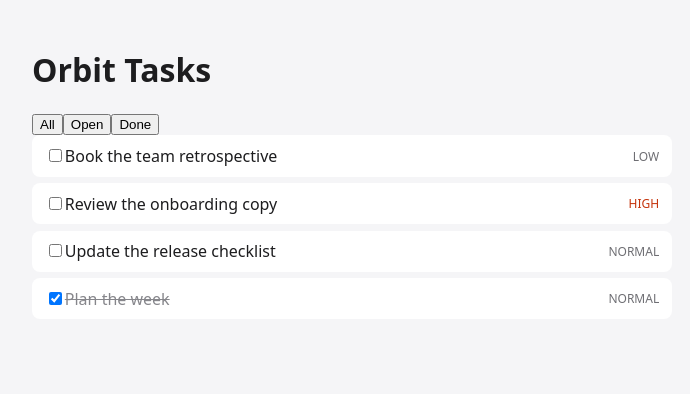
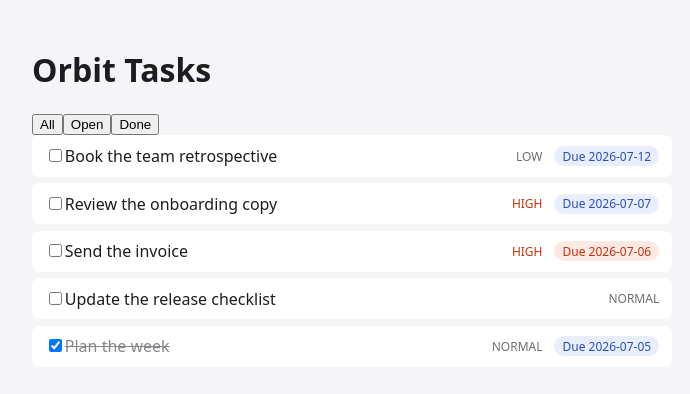
Before and after one commit to innesta-git-demo/orbit-tasks, a React (Vite) app: page / in a window 1280 px wide. Shown: the top 394 px of the page, without its empty margins (288-978 px from the left). Built offline with nearby package versions, Linux system fonts and the light colour scheme.

Commit message:
Add due dates to tasks

```diff
--- /dev/null
+++ b/src/components/TaskBadge.tsx
@@ -0,0 +1,10 @@
+import { dueDateLabel, todayAsCalendarDate } from "../filters/dueDate";
+import { isOverdue } from "../filters/overdue";
+import type { Task } from "../types";
+
+export function TaskBadge({ task }: { task: Task }) {
+  const today = todayAsCalendarDate();
+  const label = dueDateLabel(task, today);
+  if (label === undefined) return null;
+  return <span className={isOverdue(task, today) ? "badge overdue" : "badge"}>{label}</span>;
+}
--- a/src/components/TaskListItem.tsx
+++ b/src/components/TaskListItem.tsx
@@ -1,4 +1,5 @@
 import type { Task } from "../types";
+import { TaskBadge } from "./TaskBadge";
 
 interface TaskListItemProps {
   task: Task;
@@ -13,6 +14,7 @@ export function TaskListItem({ task, onToggle }: TaskListItemProps) {
         <span className="task-title">{task.title}</span>
       </label>
       <span className={`priority priority-${task.priority}`}>{task.priority}</span>
+      <TaskBadge task={task} />
     </li>
   );
 }
--- a/src/data/sampleTasks.ts
+++ b/src/data/sampleTasks.ts
@@ -1,8 +1,16 @@
 import type { Task } from "../types";
 
+/** A calendar date some days from today, so the sample tasks never all fall overdue. */
+function inDays(days: number): string {
+  const date = new Date();
+  date.setDate(date.getDate() + days);
+  return date.toLocaleDateString("en-CA");
+}
+
 export const sampleTasks: Task[] = [
-  { id: "1", title: "Plan the week", done: true, priority: "normal" },
-  { id: "2", title: "Review the onboarding copy", done: false, priority: "high" },
-  { id: "3", title: "Book the team retrospective", done: false, priority: "low" },
+  { id: "1", title: "Plan the week", done: true, priority: "normal", dueDate: inDays(-2) },
+  { id: "2", title: "Review the onboarding copy", done: false, priority: "high", dueDate: inDays(0) },
+  { id: "3", title: "Book the team retrospective", done: false, priority: "low", dueDate: inDays(5) },
   { id: "4", title: "Update the release checklist", done: false, priority: "normal" },
+  { id: "5", title: "Send the invoice", done: false, priority: "high", dueDate: inDays(-1) },
 ];
--- /dev/null
+++ b/src/filters/dueDate.ts
@@ -0,0 +1,19 @@
+import type { Task } from "../types";
+
+const DAY = 24 * 60 * 60 * 1000;
+
+/** Today in the user's time zone, as a calendar date such as 2026-10-25. */
+export function todayAsCalendarDate(): string {
+    return new Date().toLocaleDateString("en-CA");
+}
+
+/** Whole days from today until the task is due: negative once the due date has passed. */
+export function daysUntilDue(task: Task, today: string): number | undefined {
+    if (task.dueDate === undefined) return undefined;
+    return Math.round((new Date(task.dueDate).getTime() - new Date(today).getTime()) / DAY);
+}
+
+export function dueDateLabel(task: Task, today: string): string | undefined {
+    if (task.dueDate === undefined) return undefined;
+    return `Due ${task.dueDate}`;
+}
--- /dev/null
+++ b/src/filters/overdue.ts
@@ -0,0 +1,8 @@
+import type { Task } from "../types";
+import { daysUntilDue } from "./dueDate";
+
+/** Open tasks whose due date has passed. A task due today is not overdue yet. */
+export function isOverdue(task: Task, today: string): boolean {
+    const days = daysUntilDue(task, today);
+    return !task.done && days !== undefined && days < 0;
+}
--- a/src/styles.css
+++ b/src/styles.css
@@ -44,3 +44,16 @@
 .priority-high {
   color: #c4320a;
 }
+
+.badge {
+  padding: 0.1rem 0.5rem;
+  border-radius: 1rem;
+  font-size: 0.75rem;
+  background: #e8eefc;
+  color: #2a4fb8;
+}
+
+.badge.overdue {
+  background: #fde9e4;
+  color: #c4320a;
+}
--- a/src/types.ts
+++ b/src/types.ts
@@ -5,4 +5,6 @@ export interface Task {
   title: string;
   done: boolean;
   priority: Priority;
+  /** A calendar date such as 2026-10-25. A task without one is never overdue. */
+  dueDate?: string;
 }
```
Also changed, not shown: 1 other file (tests, documents, lock files or other folders).
